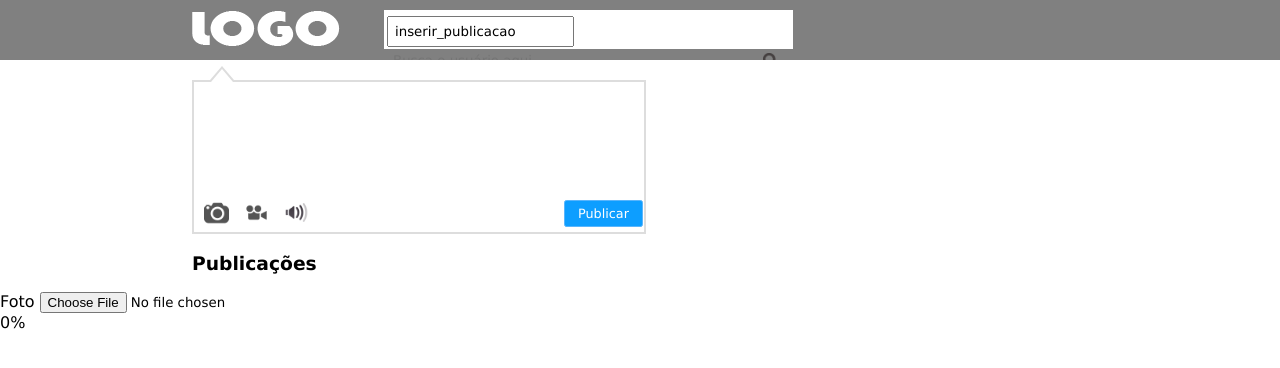
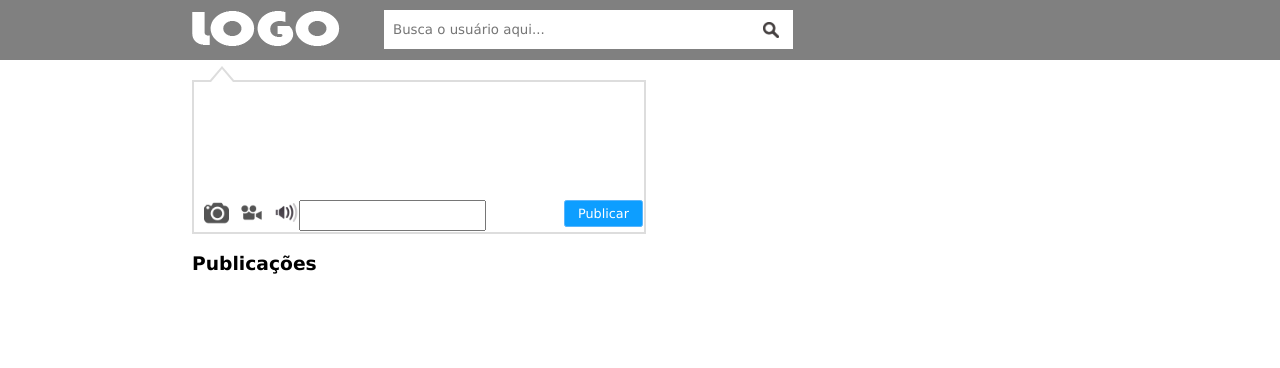
Before and after one commit to RafaelSAlmeida/projetoWEB, a PHP site: page /publicacao.php in a window 1280 px wide. Shown: the top 368 px of the page. Run offline with PHP 8.4, Linux system fonts and the light colour scheme.

Commit message:
Um pouco de tudo..

```diff
--- a/ajax/upload.php
+++ b/ajax/upload.php
@@ -25,7 +25,7 @@
                 $tmp = $_FILES['imag']['tmp_name']; //caminho temporÃ¡rio da imagem
                 /* se enviar a foto, insere o nome da foto no banco de dados */
                 if(move_uploaded_file($tmp,$pasta.$nome_atual)){
-                    echo "<img src='imagem/".$nome_atual."' id='previsualizar'>"; //imprime a foto na tela
+                    echo "sucesso"; //imprime a foto na tela
                 }else{
                     echo "Falha ao enviar";
                 }
--- a/publicacao.php
+++ b/publicacao.php
@@ -13,49 +13,51 @@ include('php/utilitarios.php');
         <script type="text/javascript" src="js/jquery-1.9.1.js"></script>
         <script type="text/javascript" src="js/jquery-ui-1.9.2.custom.js"></script>
         <script type="text/javascript" src="js/jquery.form.js"></script>
+        <style type="text/css">
+          .ui-progressbar {
+            position: relative;
+            width: 79px;
+            height: 28px;
+            float: right;
+            display:none;
+          }
+          .progress-label {
+            position: absolute;
+            text-align: center;
+            top: 4px;
+            font-weight: bold;
+            text-shadow: 1px 1px 0 #fff;
+          }
+        </style>
     </head>
     <body>
 
         <div id="geral">
             <div id="topo">
                 <form class="form-search" action="perfil.php" method="GET">
-                    <input type="text" id="q" value="inserir_publicacao">
                     <input type="text" class="textfield inputSearch" id="q" name="q" placeholder="Busca o usuário aqui..." required >
+                </form>
 
-                </form>
             </div>
             <div id="conteudo">
                 <div class="wrap">
 
                 <div class="bubble" >
-                    <div id="dialog-form" title="Enviar Arquivo">
-                        <label for="arquivo" id="labelArquivo">Arquivo</label>
-                        <input type="file" name="arquivo" id="arquivo" />
-                    </div>
+                    <form id="formulario" method="post" enctype="multipart/form-data" action="ajax/upload.php">
+                        <input type="file" id="imag" name="imag" style="display:none;"/>
                         <textarea id="post" style="width:99%;height:110px;border:none;resize:none;outline:0"></textarea>
-                    <img id="imagem" src="imagem/camera.png" height="25px" style="margin-left:10px;"/>
-                    <input type="hidden" id="imagemURL"/>
-                    <img id="video" src="imagem/video.png" height="25px" style="margin-left:10px;"/>
-                    <input type="hidden" id="videoURL"/>
-                    <img id="audio" src="imagem/som.png" height="25px" style="margin-left:10px;"/>
-                    <input type="hidden" id="audioURL"/>
+                        <img id="imagem" src="imagem/camera.png" height="25px" style="margin-left:10px;float:left;"/>
+                        <img id="video" src="imagem/video.png" height="25px" style="margin-left:10px;float:left;"/>
+                        <img id="audio" src="imagem/som.png" height="25px" style="margin-left:10px;float:left;"/>
+                        <div id="progressbar"><div class="progress-label">Loading...</div></div>
+                        <input name="tipo_arquivo" id="tipo_arquivo" type="text" />
                         <input type="button" class="button" value="Publicar" id="publicar"/>
+                    </form>
+
                 </div>
                     <h3 >Publicações</h3>
                 </div>
 
-               <form id="formulario" method="post" enctype="multipart/form-data" action="ajax/upload.php">
-                Foto
-                <input type="file" id="imag" name="imag" />
-                </form>
-                <div id="visualizar"></div>
-
-                <div id="progress">
-                    <div id="bar"></div>
-                    <div id="percent">0%</div>
-                </div>
-
-<div id="message"></div>
             </div>
         </div>
 
@@ -63,66 +65,56 @@ include('php/utilitarios.php');
 
     </body>
     <script type="text/javascript">
-         $(document).ready(function()
-{
+   $(document).ready(function(){
+    var progressbar = $("#progressbar"),
+        progressLabel = $(".progress-label");
 
-    /* #imagem Ã© o id do input, ao alterar o conteudo do input execurarÃ¡ a funÃ§Ã£o baixo */
-     $('#imag').on('change',function(){
-         $('#visualizar').html('<img src="ajax-loader.gif" alt="Enviando..."/> Enviando...');
-        /* Efetua o Upload sem dar refresh na pagina */
-        $('#formulario').ajaxForm({
-            target:'#visualizar' // o callback serÃ¡ no elemento com o id #visualizar
-         }).submit();
-     });
-
-
-
-
-
-
-           $(".button").button();
-             $( "#dialog-form" ).dialog({
-                autoOpen: false,
-                minheight: 200,
-                width: 350,
-                modal: true,
-                resize:false,
-                buttons: {
-                  "Enviar": function() {
-                      $( this ).dialog( "close" );
-
+        progressbar.progressbar({
+         value: false,
+         change: function() {
+           progressLabel.text( progressbar.progressbar( "value" ) + "%" );
          },
-                  Cancel: function() {
-                    $("#arquivo").val('');
-                    $( this ).dialog( "close" );
-                  }
-                },
-                close: function() {
-
+         complete: function() {
+           progressLabel.text( "Publicado" );
          }
        });
 
-
-
+        $(".button").button();
         $("#q").autocomplete({
             source:"ajax/busca.php?acao=busca_topo",
             minLength:3
         });
 
+        $("#publicar").click(function(){
+            $(this).hide();
+            $(".ui-progressbar").show();
+            $('#formulario').ajaxForm({
+                uploadProgress: function(event, position, total, percentComplete) { //on progress
+
+                            progressbar.progressbar( "value", percentComplete );
+
+                 },
+                complete: function(response) { // on complete
+                    alert(response.responseText);
+                }
+             }).submit();
+        });
         $("#imagem").click(function(){
 
            if($(this).attr("src")==="imagem/camera_azul.png")
            {
+                $("#tipo_arquivo").val("");
                 $("#audio").attr("src","imagem/som.png");
                 $("#video").attr("src","imagem/video.png");
                 $("#imagem").attr("src","imagem/camera.png");
            }else{
-                    $("#labelArquivo").text("");
-                    $("#labelArquivo").text("Selecione Imagem:");
-                    $( "#dialog-form" ).dialog( "open" );
+                $("#tipo_arquivo").val("imagem");
                 $("#audio").attr("src","imagem/som_cinza.png");
                 $("#video").attr("src","imagem/video_cinza.png");
-                    $("#imagem").attr("src","imagem/camera_azul.png");}
+                $("#imagem").attr("src","imagem/camera_azul.png");
+                $("#imag").click();
+            }
+
         });
 
             $("#video").click(function(){
@@ -137,24 +129,7 @@ include('php/utilitarios.php');
                 $("#imagem").attr("src","imagem/camera_cinza.png");
             });
 
-            $("#publicar").click(function(){
-                $.ajax({url: "ajax/inserir.php",
-                        data: $('#q').serialize(),
-                        type:"POST",
-                        async:false,
-                        success:function(data){
-                            console.log(data);
-                            if(data==='1')
-                            {
-                                aviso("Aviso","Cadastro Realizado com Sucesso",'ui-icon-check');
-                                //window.location = 'perfil.php?u=';
-                            }
-                            else{
-                                aviso("Aviso","Erro durante a publicação!",'ui-icon-alert');
-                            }
-                        }});
 
-            });
 
 
          });
```
Also changed, not shown: imagem/21b82eb7ed27e4925990900abf90e1ad.jpg (deleted), imagem/b13d15da5020e52caf4ce323a3e385aa.jpg (deleted). Lines whose indentation alone changed are shown as unchanged.
